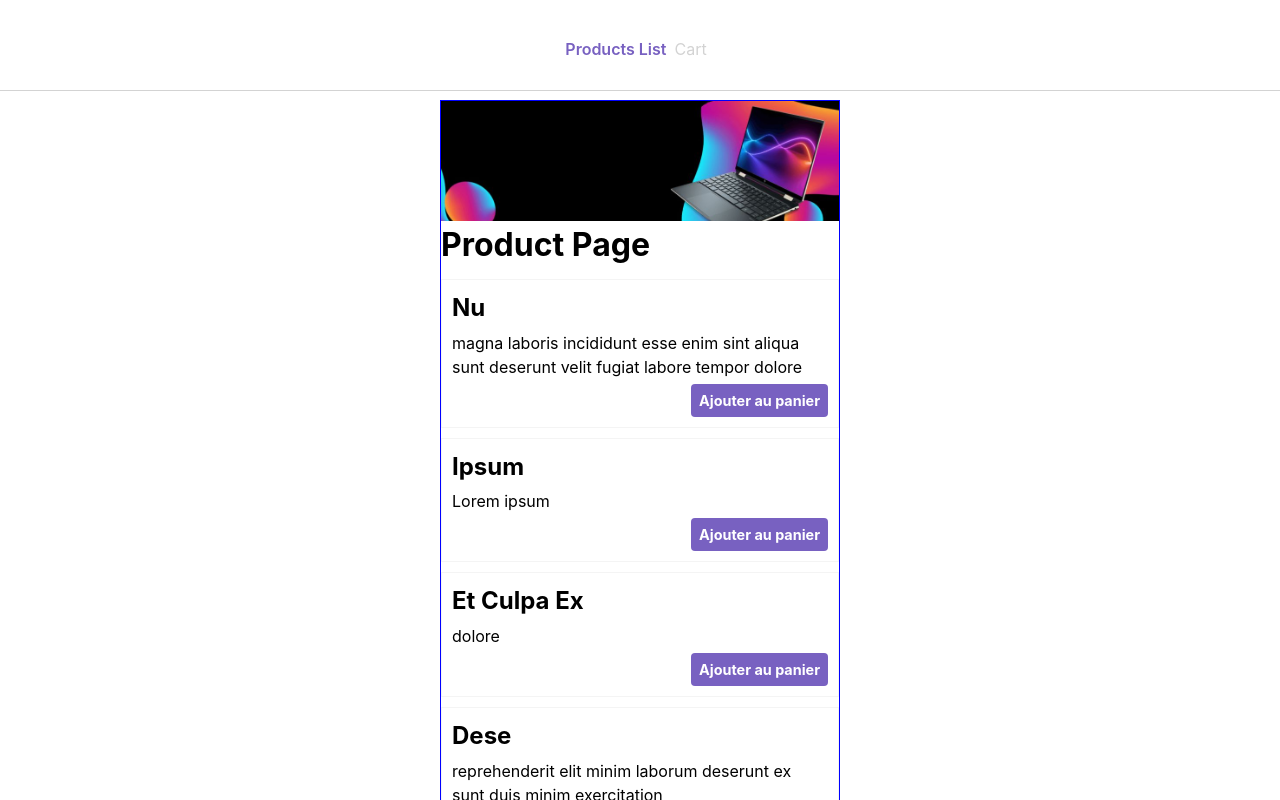
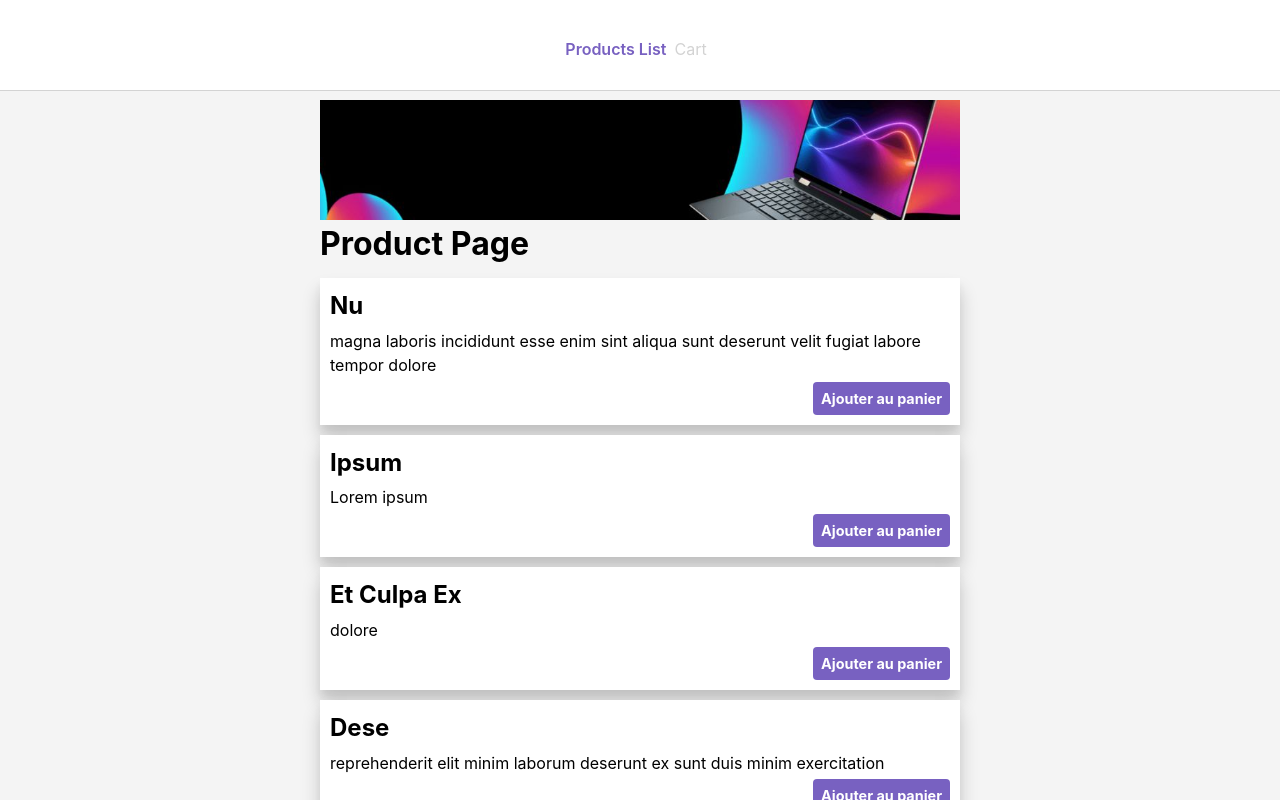
Before and after one commit to edytaskibinska/cartReactRedux, a React (Vite) app: page / in a window 1280 px wide. Shown: the top 800 px of the page. Built offline with nearby package versions, Linux system fonts and the light colour scheme.

Commit message:
css design

```diff
--- a/src/Components/CartElement/CartElement.scss
+++ b/src/Components/CartElement/CartElement.scss
@@ -1,9 +1,10 @@
 @import "../../Styles/vars";
 
 .cartElement {
-  border: 1px solid $color-gray-clear;
+  box-shadow: 0 6px 6px rgba(101, 101, 101, .07), 0 13px 17px rgba(21, 21, 21, .2);
   margin: 10px 0;
   padding: 10px;
+  background-color: $color-white;
 }
 .swipeOverlay {
   position: relative;
@@ -15,6 +16,7 @@
 }
 
 .contentBefore {
+  background-color: $color-white;
 }
 .contentStatic {
   .confirmDelete {
--- a/src/Layout/Main/Main.scss
+++ b/src/Layout/Main/Main.scss
@@ -2,5 +2,5 @@
   width: 100%;
   display: block;
   margin: 100px auto 0 ;
-  max-width: 400px;
+  max-width: 640px;
 }
--- a/src/Pages/ProductListPage/ProductListPage.scss
+++ b/src/Pages/ProductListPage/ProductListPage.scss
@@ -1,3 +1,3 @@
 .productListPage {
-  border: 1px solid blue;
+    display: block;
 }
--- a/src/Styles/global.scss
+++ b/src/Styles/global.scss
@@ -1,7 +1,9 @@
+
+@import "./vars";
 
 body {
-  background-color: white;
-  color: black;
+  background-color: $color-gray-clear;
+  color: $color-black;
   margin: 0;
 }
 :root {
@@ -11,7 +13,7 @@ body {
 
   color-scheme: light dark;
   color: rgba(255, 255, 255, 0.87);
-  background-color: #242424;
+  background-color: $color-gray-clear;
 
   font-synthesis: none;
   text-rendering: optimizeLegibility;
```
